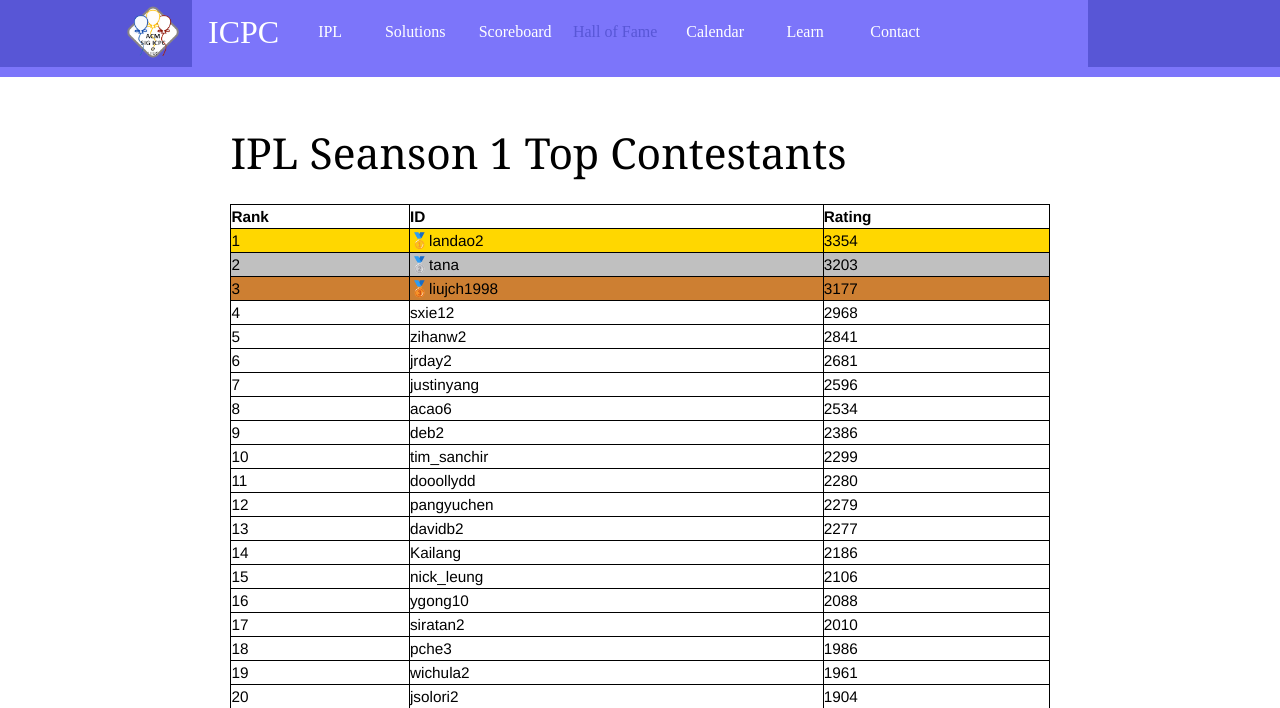
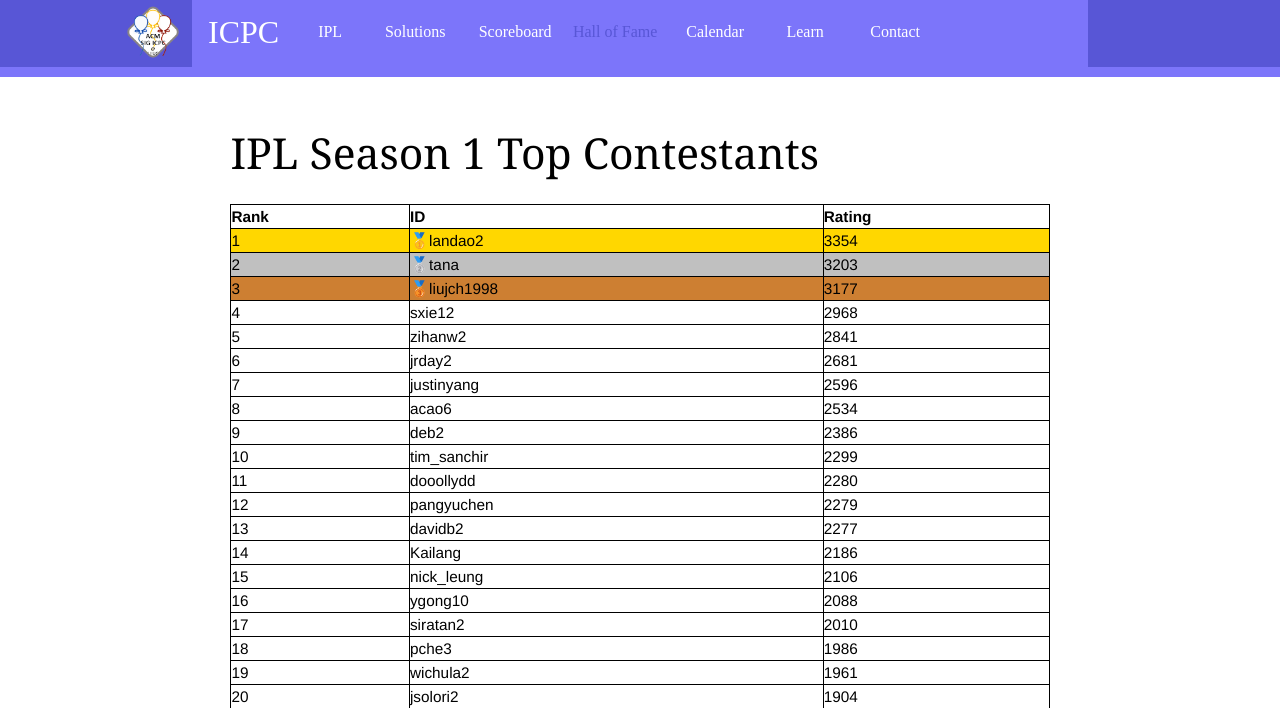
Before and after one commit to acm-uiuc/icpc-website, a Jekyll site: the page built from halloffame.html, in a window 1280 px wide and 900 px high, cut to the strip 0-708 px from the top of the window. Built offline with Jekyll 4.4.1, drawn with Linux system fonts in a browser that asks for light colours; nearby versions of some CDN libraries; some web fonts are replaced.

Commit message:
typo in hof fixed

```diff
--- a/halloffame.html
+++ b/halloffame.html
@@ -20,7 +20,7 @@
 </head>
 
 <div>
-<h1 class="title">IPL Seanson 1 Top Contestants</h1>
+<h1 class="title">IPL Season 1 Top Contestants</h1>
 <br>
 
 <table style="width:100%">
```
